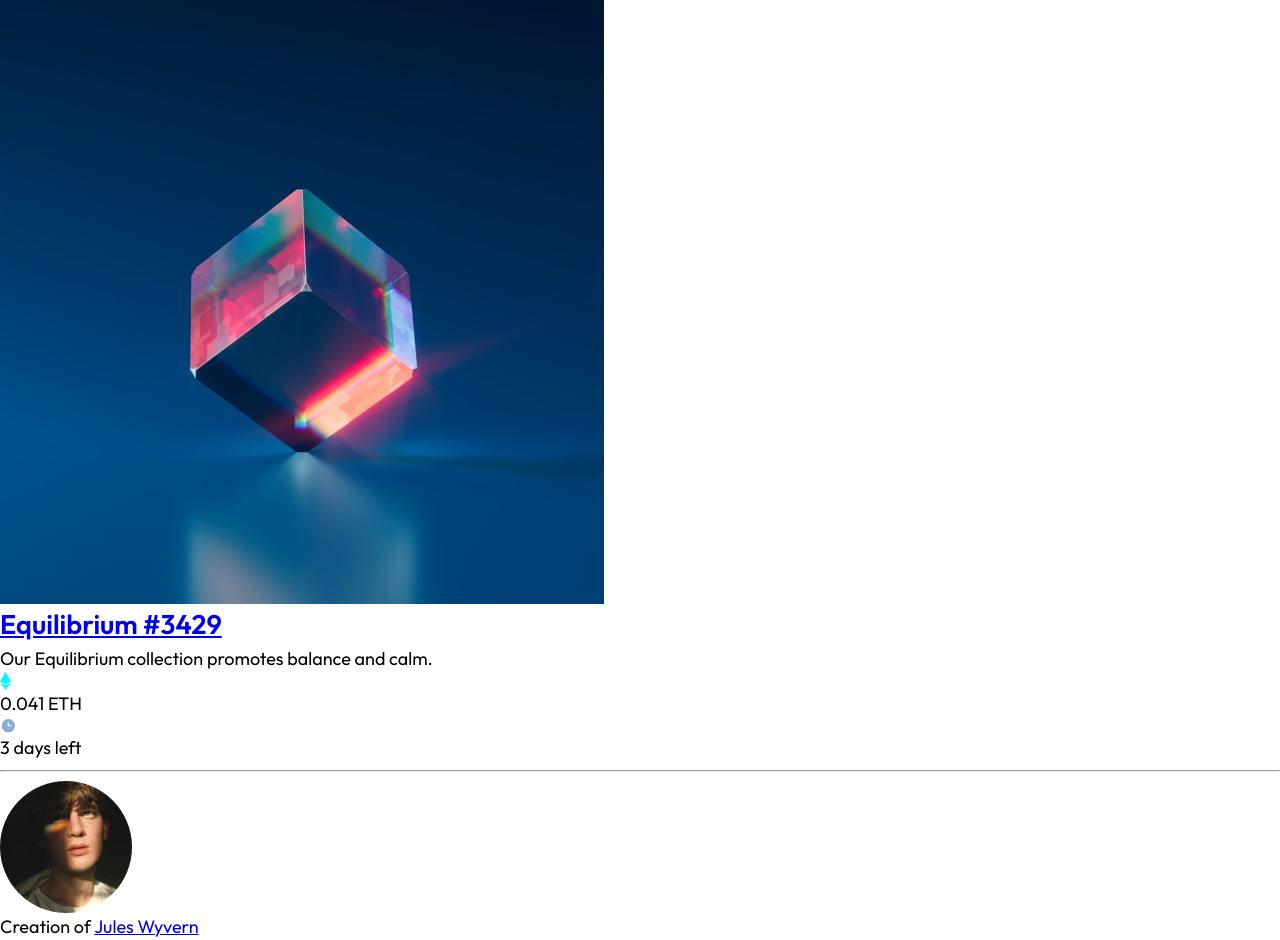
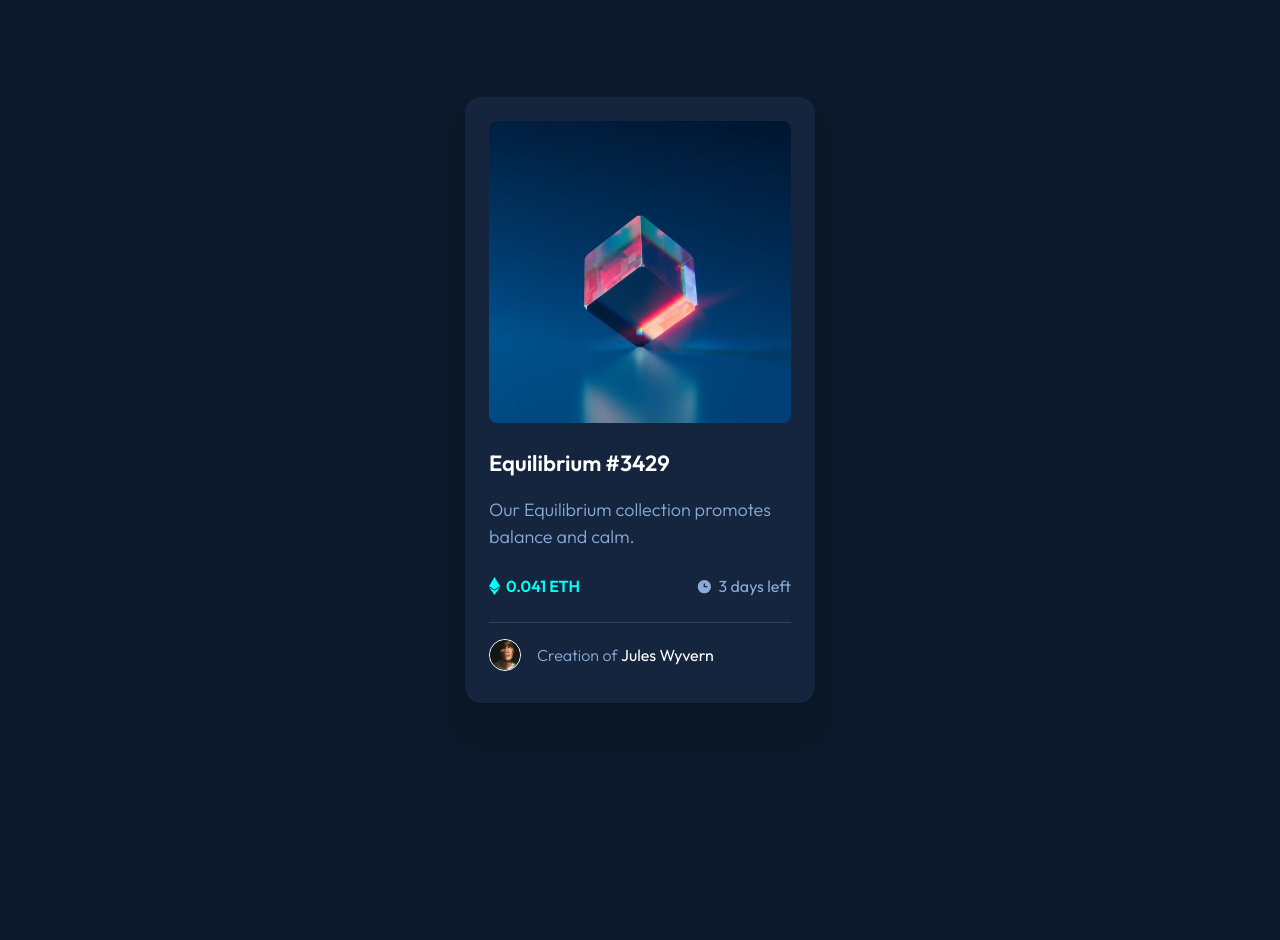
Before and after one commit to DevShaunB/fem-nft-preview-card-component, a plain HTML site: page index.html in a window 1280 px wide. After the commit the page ends 800 px from the top, so only its background shows below. Drawn offline with Linux system fonts and the light colour scheme.

Commit message:
add final styles

```diff
--- a/style.css
+++ b/style.css
@@ -5,6 +5,10 @@
   --clr-blue-900: 217 54% 11%;
   --clr-cyan-400: 178 100% 50%;
   --clr-white: 0 0% 100%;
+
+  --fw-light: 300;
+  --fw-regular: 400;
+  --fw-semi-bold: 600;
 }
 
 /* RESET */
@@ -33,8 +37,7 @@ body {
   min-height: 100vh;
   line-height: 1.5;
   font-family: 'Outfit', sans-serif;
-  font-size: 1.125rem;
-  background-color: var(--clr-blue-900);
+  padding: 1.5em;
 }
 
 img,
@@ -50,6 +53,141 @@ select {
   font: inherit;
 }
 
+a {
+  text-decoration: none;
+  color: inherit;
+}
+
+hr {
+  height: 1px;
+  border: none;
+}
+
+/* UTILS */
+
+.flex {
+  display: flex;
+}
+
+.flex-center {
+  align-items: center;
+  justify-content: center;
+}
+
+.font-light {
+  font-weight: var(--fw-light);
+}
+
+.font-regular {
+  font-weight: var(--fw-regular);
+}
+
+.font-semi-bold {
+  font-weight: var(--fw-semi-bold);
+}
+
+.bg-blue-900 {
+  background-color: hsl(var(--clr-blue-900));
+}
+
+.bg-blue-800 {
+  background-color: hsl(var(--clr-blue-800));
+}
+
+.bg-blue-700 {
+  background-color: hsl(var(--clr-blue-700));
+}
+
+.text-blue-300 {
+  color: hsl(var(--clr-blue-300));
+}
+
+.text-cyan-400 {
+  color: hsl(var(--clr-cyan-400));
+}
+
+.text-white {
+  color: hsl(var(--clr-white));
+}
+
+/* CARD */
+
+.nft-card {
+  max-width: 20.44em;
+  padding: 1em;
+  border-radius: 1em;
+  box-shadow: 0 1.75em 0.25em 1em hsl(0 0% 0% / 0.1);
+}
+
+.nft-card__img-wrapper {
+  border-radius: 0.5em;
+  overflow: hidden;
+  position: relative;
+  cursor: pointer;
+}
+
+.nft-card__img-wrapper:hover::before {
+  content: '';
+  background-color: hsl(var(--clr-cyan-400) / 0.5);
+  position: absolute;
+  inset: 0;
+}
+
+.nft-card__img-wrapper:hover::after {
+  content: url('./images/icon-view.svg');
+  position: absolute;
+  top: 50%;
+  left: 50%;
+  transform: translate(-50%, -50%);
+}
+
+.nft-card__text {
+  margin-top: 1.5em;
+}
+
+.nft-card__title {
+  font-size: 1.375rem;
+  cursor: pointer;
+}
+
+.nft-card__title:hover {
+  color: hsl(var(--clr-cyan-400));
+}
+
+.nft-card__desc {
+  margin-top: 0.75em;
+}
+
+.nft-card__offer {
+  margin-block: 1em;
+  justify-content: space-between;
+}
+
+.nft-card__offer > * {
+  gap: 0.375em;
+}
+
+.nft-card__creator {
+  margin-top: 1rem;
+  align-items: center;
+  gap: 1em;
+}
+
+.nft-card__creator-img-wrapper {
+  max-width: 2rem;
+  overflow: hidden;
+  border: 1px solid hsl(var(--clr-white));
+  border-radius: 50%;
+}
+
+.nft-card__creator-name {
+  cursor: pointer;
+}
+
+.nft-card__creator-name:hover {
+  color: hsl(var(--clr-cyan-400));
+}
+
 @media (prefers-reduced-motion: reduce) {
   *,
   *::before,
@@ -60,3 +198,25 @@ select {
     scroll-behavior: auto !important;
   }
 }
+
+@media screen and (min-width: 22.5em) {
+  .nft-card {
+    padding: 1.5em;
+  }
+}
+
+@media screen and (min-width: 40em) {
+  .nft-card {
+    max-width: 21.875em;
+    padding-bottom: 2em;
+  }
+
+  .nft-card__desc {
+    font-size: 1.125rem;
+    margin-top: 0.89em;
+  }
+
+  .nft-card__offer {
+    margin-block: 1.5em;
+  }
+}
```
